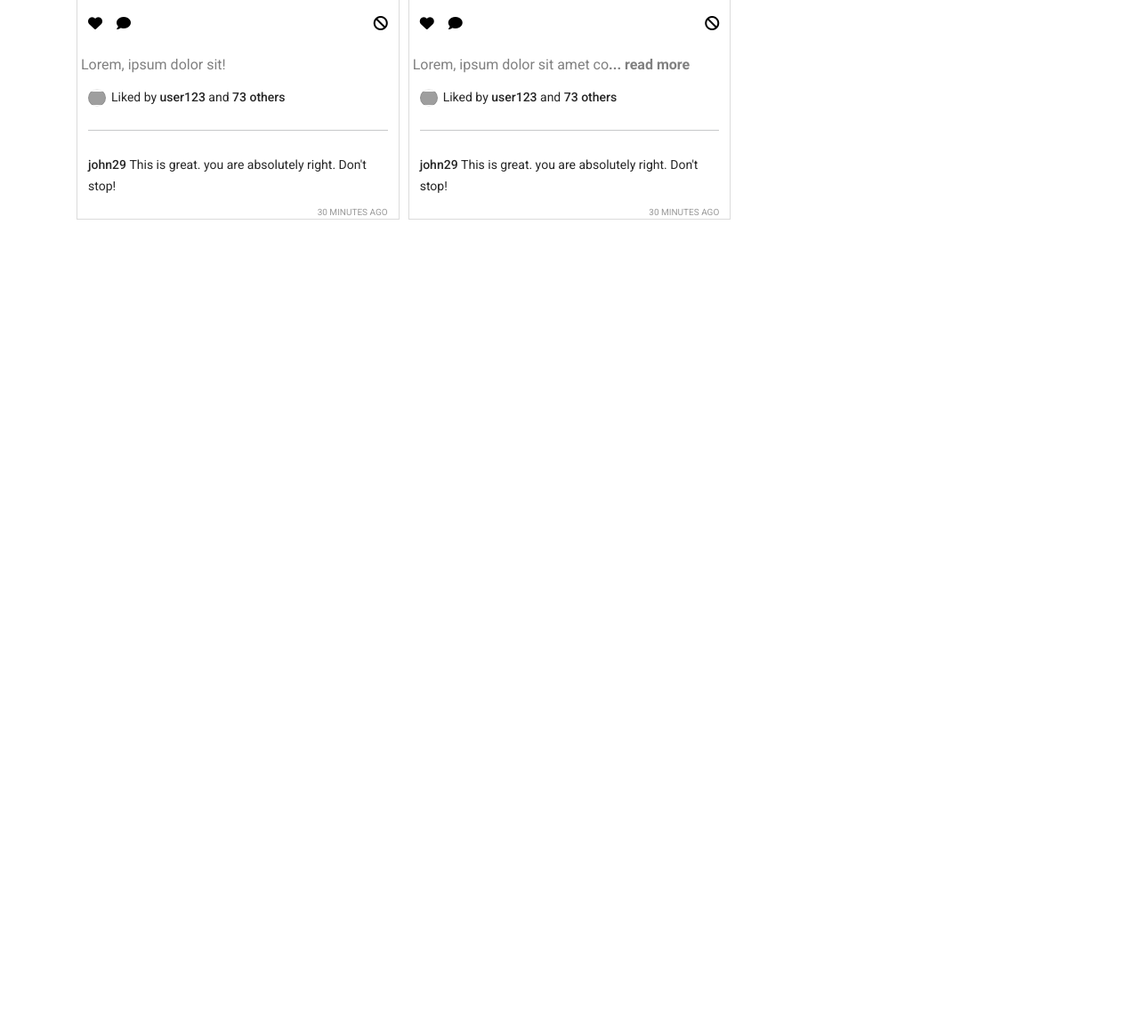
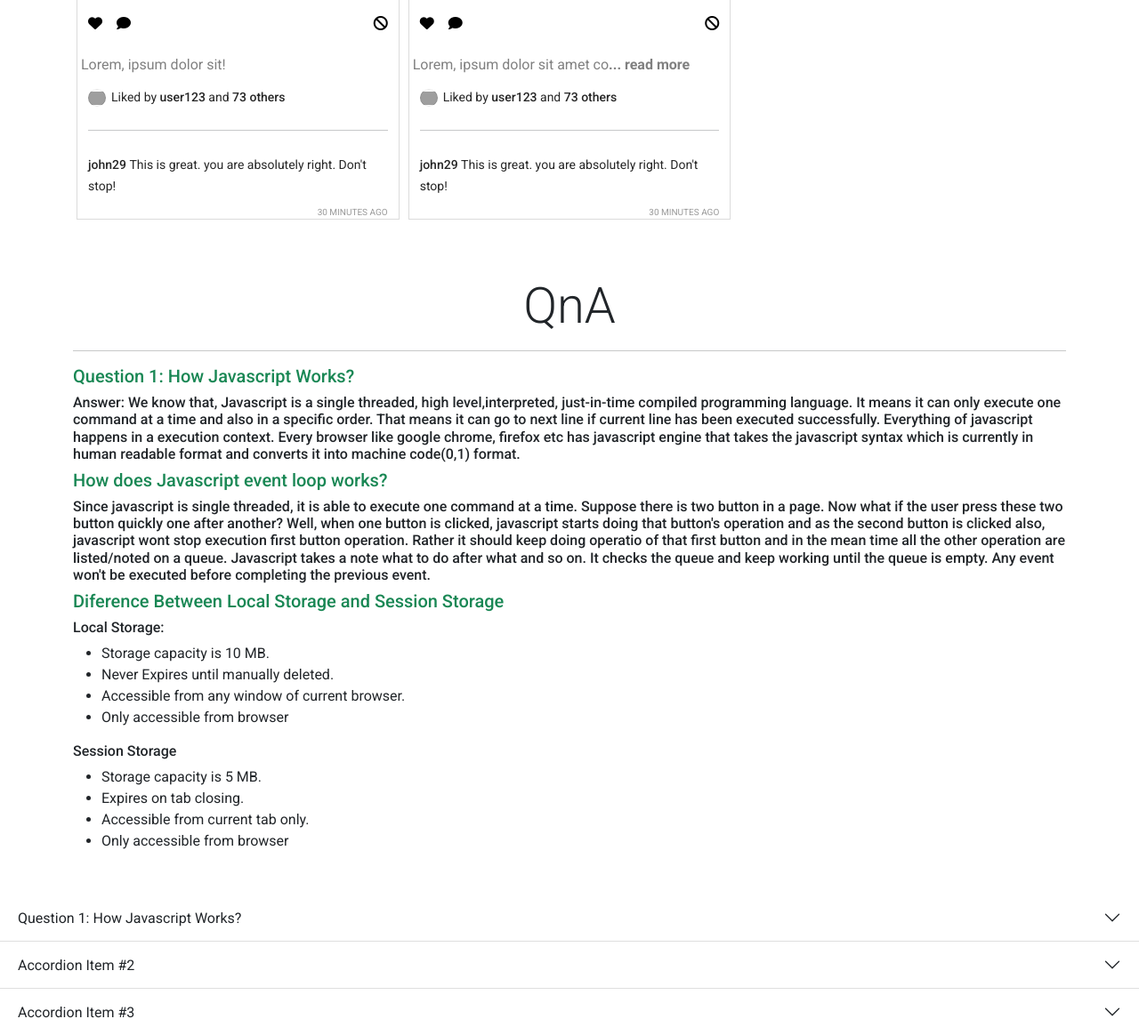
Before and after one commit to mdxshakil/assignment-7-fix-insta-sohor, a plain HTML site: page index.html in a window 1280 px wide. Shown: the part 1285-2449 px from the top of the page at 89% size. Before the commit the page ends 1548 px from the top, so only its background shows below. Drawn offline with nearby package versions, Linux system fonts and the light colour scheme; grey boxes are pictures that could not be loaded.

Commit message:
QnA Section

```diff
--- a/index.html
+++ b/index.html
@@ -77,9 +77,70 @@
                 <h1>Reported posts</h1>
             </div>
         </main>
+        <!-- QnA Section -->
+        <section class="container my-5">
+            <h1 class="display-4 text-center">QnA</h1>
+            <hr>
+            <h5 class="text-success">Question 1: How Javascript Works?</h5>
+            <h6>Answer: We know that, Javascript is a single threaded, high level,interpreted, just-in-time compiled programming language. It means it can only execute one command at a time and also in a specific order. That means it can go to next line if current line has been executed successfully. Everything of javascript happens in a execution context. Every browser like google chrome, firefox etc has javascript engine that takes the javascript syntax which is currently in human readable format and converts it into machine code(0,1) format.</h6>
+
+            <h5 class="text-success">How does Javascript event loop works?</h5>
+            <h6>Since javascript is single threaded, it is able to execute one command at a time. Suppose there is two button in a page. Now what if the user press these two button quickly one after another? Well, when one button is clicked, javascript starts doing that button's operation and as the second button is clicked also, javascript wont stop execution first button operation. Rather it should keep doing operatio of that first button and in the mean time all the other operation are listed/noted on a queue. Javascript takes a note what to do after what and so on. It checks the queue and keep working until the queue is empty. Any event won't be executed before completing the previous event.</h6>
+
+            <h5 class="text-success">Diference Between Local Storage and Session Storage</h5>
+            <h6>Local Storage:</h6>
+            <ul>
+                <li>Storage capacity is 10 MB.</li>
+                <li>Never Expires until manually deleted.</li>
+                <li>Accessible from any window of current browser.</li>
+                <li>Only accessible from browser</li>
+            </ul>
+            <h6>Session Storage</h6>
+            <ul>
+                <li>Storage capacity is 5 MB.</li>
+                <li>Expires on tab closing.</li>
+                <li>Accessible from current tab only.</li>
+                <li>Only accessible from browser</li>
+            </ul>
+          </section>
+
+          <div class="accordion accordion-flush" id="accordionFlushExample">
+            <div class="accordion-item">
+              <h2 class="accordion-header" id="flush-headingOne">
+                <button class="accordion-button collapsed" type="button" data-bs-toggle="collapse" data-bs-target="#flush-collapseOne" aria-expanded="false" aria-controls="flush-collapseOne">
+                    Question 1: How Javascript Works?
+                </button>
+              </h2>
+              <div id="flush-collapseOne" class="accordion-collapse collapse" aria-labelledby="flush-headingOne" data-bs-parent="#accordionFlushExample">
+                <div class="accordion-body">
+                    <h6 class="text-success">We know that, Javascript is a single threaded, high level,interpreted, just-in-time compiled programming language. It means it can only execute one command at a time and also in a specific order. That means it can go to next line if current line has been executed successfully. Everything of javascript happens in a execution context. Every browser like google chrome, firefox etc has javascript engine that takes the javascript syntax which is currently in human readable format and converts it into machine code(0,1) format.</h6></div>
+              </div>
+            </div>
+            <div class="accordion-item">
+              <h2 class="accordion-header" id="flush-headingTwo">
+                <button class="accordion-button collapsed" type="button" data-bs-toggle="collapse" data-bs-target="#flush-collapseTwo" aria-expanded="false" aria-controls="flush-collapseTwo">
+                  Accordion Item #2
+                </button>
+              </h2>
+              <div id="flush-collapseTwo" class="accordion-collapse collapse" aria-labelledby="flush-headingTwo" data-bs-parent="#accordionFlushExample">
+                <div class="accordion-body">Placeholder content for this accordion, which is intended to demonstrate the <code>.accordion-flush</code> class. This is the second item's accordion body. Let's imagine this being filled with some actual content.</div>
+              </div>
+            </div>
+            <div class="accordion-item">
+              <h2 class="accordion-header" id="flush-headingThree">
+                <button class="accordion-button collapsed" type="button" data-bs-toggle="collapse" data-bs-target="#flush-collapseThree" aria-expanded="false" aria-controls="flush-collapseThree">
+                  Accordion Item #3
+                </button>
+              </h2>
+              <div id="flush-collapseThree" class="accordion-collapse collapse" aria-labelledby="flush-headingThree" data-bs-parent="#accordionFlushExample">
+                <div class="accordion-body">Placeholder content for this accordion, which is intended to demonstrate the <code>.accordion-flush</code> class. This is the third item's accordion body. Nothing more exciting happening here in terms of content, but just filling up the space to make it look, at least at first glance, a bit more representative of how this would look in a real-world application.</div>
+              </div>
+            </div>
+          </div>
         <footer></footer>
 
         <!-- add javascript  file  -->
+        <script src="https://cdn.jsdelivr.net/npm/bootstrap@5.2.0-beta1/dist/js/bootstrap.bundle.min.js" integrity="sha384-pprn3073KE6tl6bjs2QrFaJGz5/SUsLqktiwsUTF55Jfv3qYSDhgCecCxMW52nD2" crossorigin="anonymous"></script>
         <script src="./js/app.js"></script>
     </body>
 </html>
```
